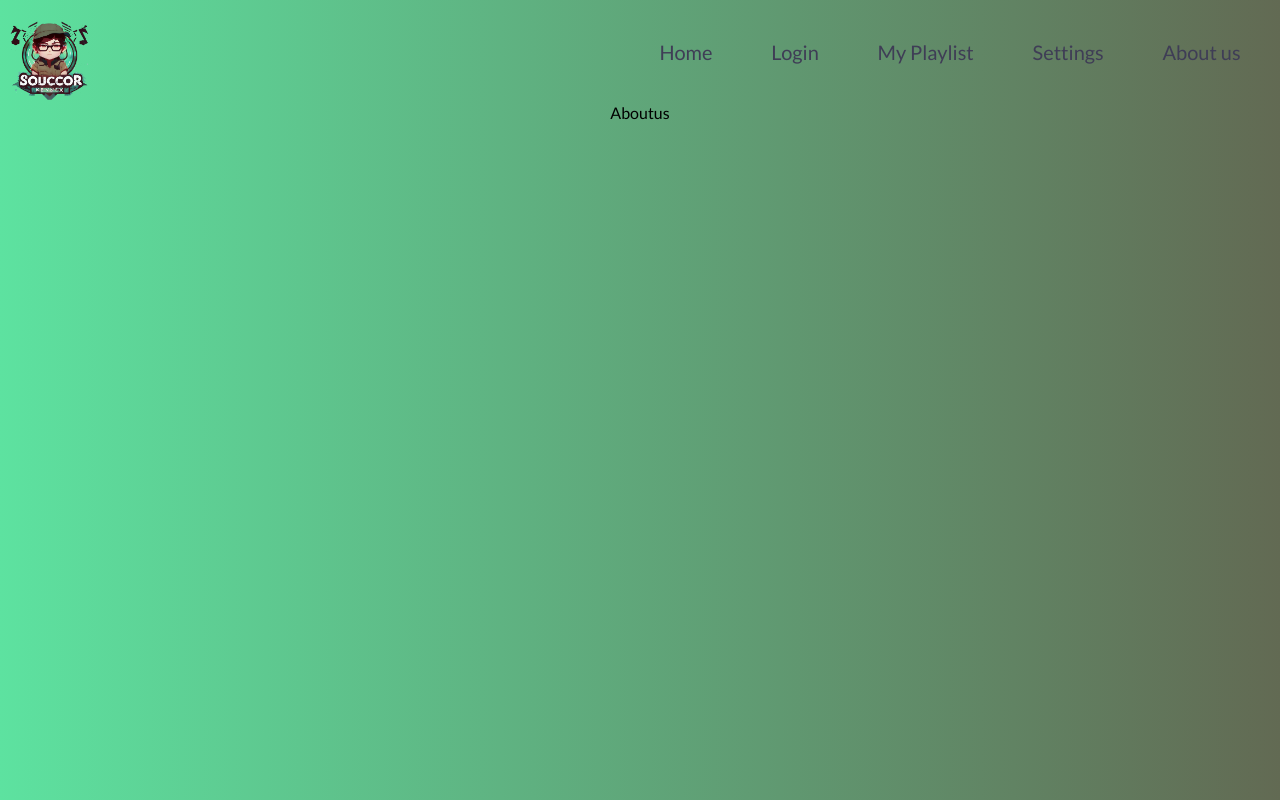
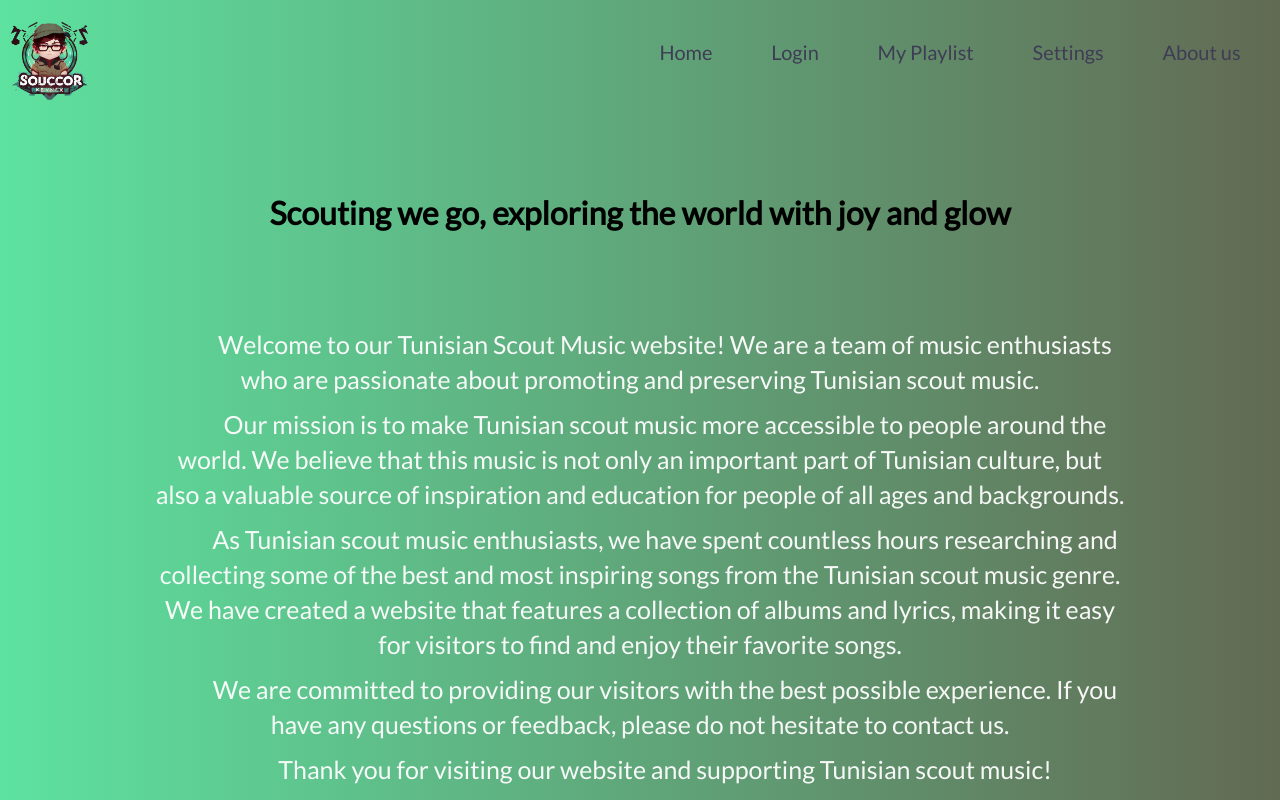
Before and after one commit to jasser21/scout-music-player-frontend, a React (Vite) app: page /aboutus in a window 1280 px wide. Built offline with nearby package versions, Linux system fonts and the light colour scheme; no server answers.

Commit message:
basic changes

```diff
--- a/src/components/aboutus/Aboutus.jsx
+++ b/src/components/aboutus/Aboutus.jsx
@@ -1,7 +1,75 @@
 import React from "react";
-
+import "./aboutus.css";
 const Aboutus = () => {
-  return <div>Aboutus</div>;
+  return (
+    <div className="aboutus">
+      <h1>Scouting we go, exploring the world with joy and glow</h1>
+      <p>
+        Welcome to our Tunisian Scout Music website! We are a team of music
+        enthusiasts who are passionate about promoting and preserving Tunisian
+        scout music.
+      </p>
+      <p>
+        Our mission is to make Tunisian scout music more accessible to people
+        around the world. We believe that this music is not only an important
+        part of Tunisian culture, but also a valuable source of inspiration and
+        education for people of all ages and backgrounds.
+      </p>
+      <p>
+        As Tunisian scout music enthusiasts, we have spent countless hours
+        researching and collecting some of the best and most inspiring songs
+        from the Tunisian scout music genre. We have created a website that
+        features a collection of albums and lyrics, making it easy for visitors
+        to find and enjoy their favorite songs.
+      </p>
+      <p>
+        We are committed to providing our visitors with the best possible
+        experience. If you have any questions or feedback, please do not
+        hesitate to contact us.
+      </p>
+      <p>
+        Thank you for visiting our website and supporting Tunisian scout music!
+      </p>
+    </div>
+  );
 };
 
 export default Aboutus;
+
+//         <style>
+//             h1  {
+//                 margin: 90px;
+//             }
+//             p{
+
+//                 color: rgba(228, 228, 228, 0.758);
+//                 margin: auto 150px;
+//                 padding: 5px;
+//                 font-size: 25px;
+//                 line-height: 35px;
+//                 text-indent: 50px;
+//             }
+//             p {
+//   color:rgba(228, 228, 228, 0.758);;
+//   animation: color-change 10s ease-in-out ;
+// }
+
+// @keyframes color-change {
+//   0% {
+//     color: rgba(228, 228, 228, 0.758);
+//   }
+//   5% {
+//     color: #626a53a1;
+//   }
+//   10% {
+//     color: #5de2a0a9;
+//   }
+//   15% {
+//     color: rgba(228, 228, 228, 0.758);
+//   }
+//   38%{
+//     color:white ;
+//   }
+// }
+
+//         </style>
--- /dev/null
+++ b/src/components/aboutus/aboutus.css
@@ -0,0 +1,33 @@
+h1 {
+  margin: 90px;
+}
+p {
+  color: rgba(228, 228, 228, 0.758);
+  margin: auto 150px;
+  padding: 5px;
+  font-size: 25px;
+  line-height: 35px;
+  text-indent: 50px;
+}
+p {
+  color: rgba(228, 228, 228, 0.758);
+  animation: color-change 10s ease-in-out;
+}
+
+@keyframes color-change {
+  0% {
+    color: rgba(228, 228, 228, 0.758);
+  }
+  5% {
+    color: #626a53a1;
+  }
+  10% {
+    color: #5de2a0a9;
+  }
+  15% {
+    color: rgba(228, 228, 228, 0.758);
+  }
+  38% {
+    color: white;
+  }
+}
```
